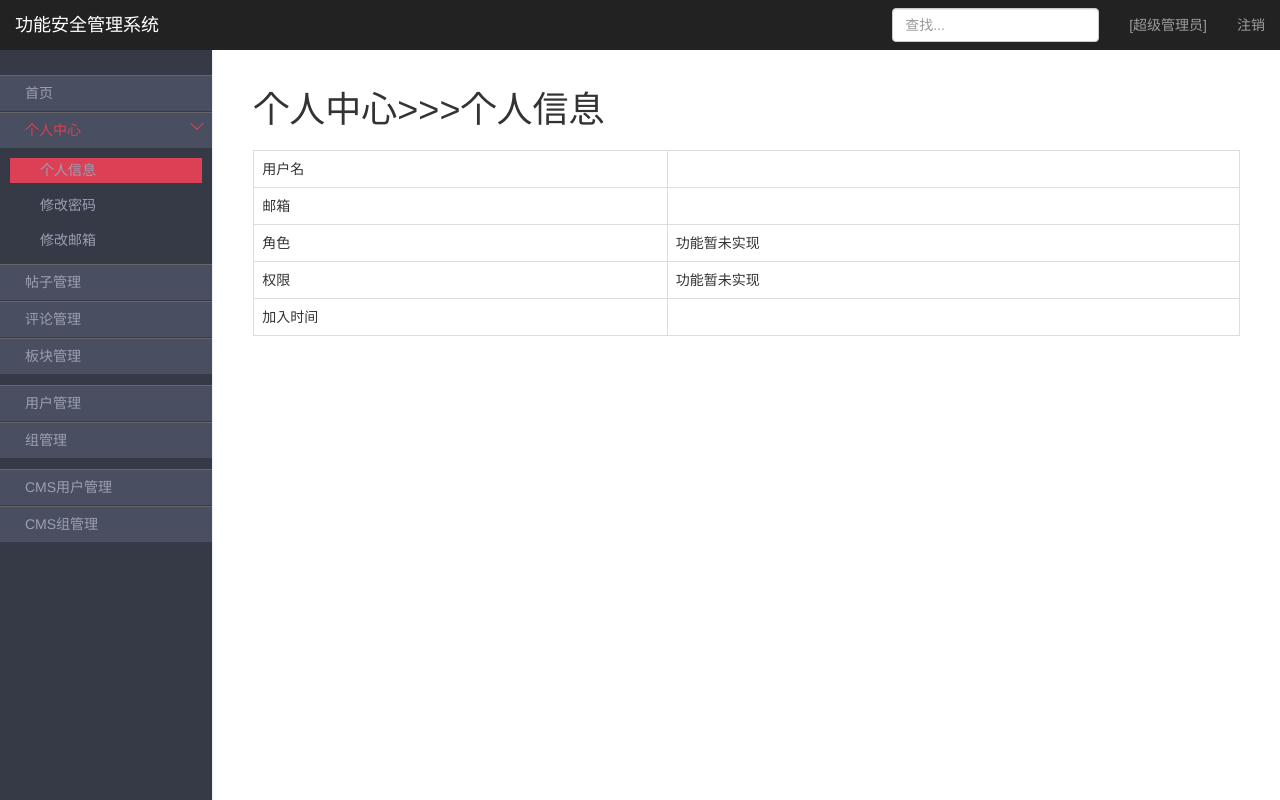
After one commit to linyarui/func_safety_online, a Flask app: template apps/templates/backend/b_profile.html in a window 1280 px wide. The commit adds this page. Run offline with Flask 2, Linux system fonts and the light colour scheme; the template is opened without the code that fills it, so the values that code supplies are empty; some libraries are stand-ins or nearby versions.

Commit message:
后台管理员退出及个人信息

```diff
--- a/apps/templates/backend/b_base.html
+++ b/apps/templates/backend/b_base.html
@@ -44,22 +44,22 @@
           <a href="#">个人中心<span></span></a>
           <ul class="subnav">
             <li><a href="{{ url_for('backend.profile') }}">个人信息</a></li>
-            <li><a href="{{ url_for('backend.resetpwd') }}">修改密码</a></li>
-            <li><a href="{{ url_for('backend.resetemail') }}">修改邮箱</a></li>
+            <li><a href="#">修改密码</a></li>
+            <li><a href="#">修改邮箱</a></li>
           </ul>
         </li>
 
-        <li class="nav-group post-manage"><a href="{{ url_for('backend.posts') }}">帖子管理</a></li>
+        <li class="nav-group post-manage"><a href="#">帖子管理</a></li>
         <li class="comments-manage"><a href="#">评论管理</a></li>
-        <li class="board-manage"><a href="{{ url_for('backend.boards') }}">板块管理</a></li>
+        <li class="board-manage"><a href="#">板块管理</a></li>
 
-        <li class="nav-group user-manage"><a href="{{ url_for('backend.front_users') }}">用户管理</a></li>
+        <li class="nav-group user-manage"><a href="#">用户管理</a></li>
         <li class="role-manage"><a href="#">组管理</a></li>
 
         {#        {% if cms_user.is_superadmin %}#}
         {% if true %}
-          <li class="nav-group cmsuser-manage"><a href="{{ url_for('backend.cmsusers') }}">CMS用户管理</a></li>
-          <li class="cmsrole-manage"><a href="{{ url_for('backend.cmsroles') }}">CMS组管理</a></li>
+          <li class="nav-group cmsuser-manage"><a href="#">CMS用户管理</a></li>
+          <li class="cmsrole-manage"><a href="#">CMS组管理</a></li>
         {% endif %}
       </ul>
     </div>
--- /dev/null
+++ b/apps/templates/backend/b_profile.html
@@ -0,0 +1,34 @@
+{% extends 'backend/b_base.html' %}
+
+{% block title %}
+  个人信息
+{% endblock %}
+
+{% block page_title %}
+  个人中心>>>个人信息
+{% endblock %}
+
+{% block main_content %}
+  <table class="table table-bordered">
+    <tr>
+      <td>用户名</td>
+      <td>{{ g.backend_user.username }}</td>
+    </tr>
+    <tr>
+      <td>邮箱</td>
+      <td>{{ g.backend_user.email }}</td>
+    </tr>
+    <tr>
+      <td>角色</td>
+      <td>功能暂未实现</td>
+    </tr>
+    <tr>
+      <td>权限</td>
+      <td>功能暂未实现</td>
+    </tr>
+    <tr>
+      <td>加入时间</td>
+      <td>{{ g.backend_user.join_time }}</td>
+    </tr>
+  </table>
+{% endblock %}
```
Also changed, not shown: apps/backend/views.py (+23 -0 lines).
